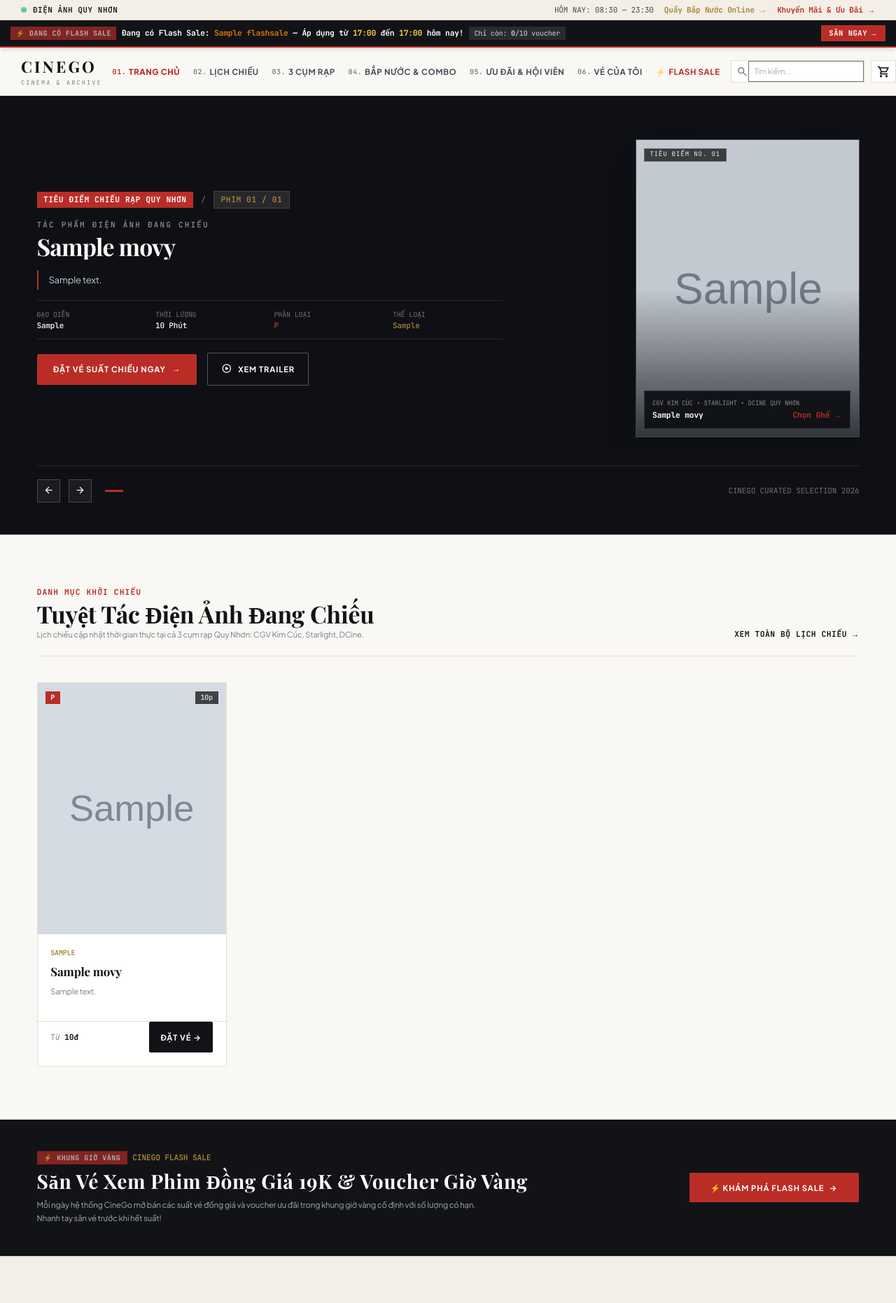
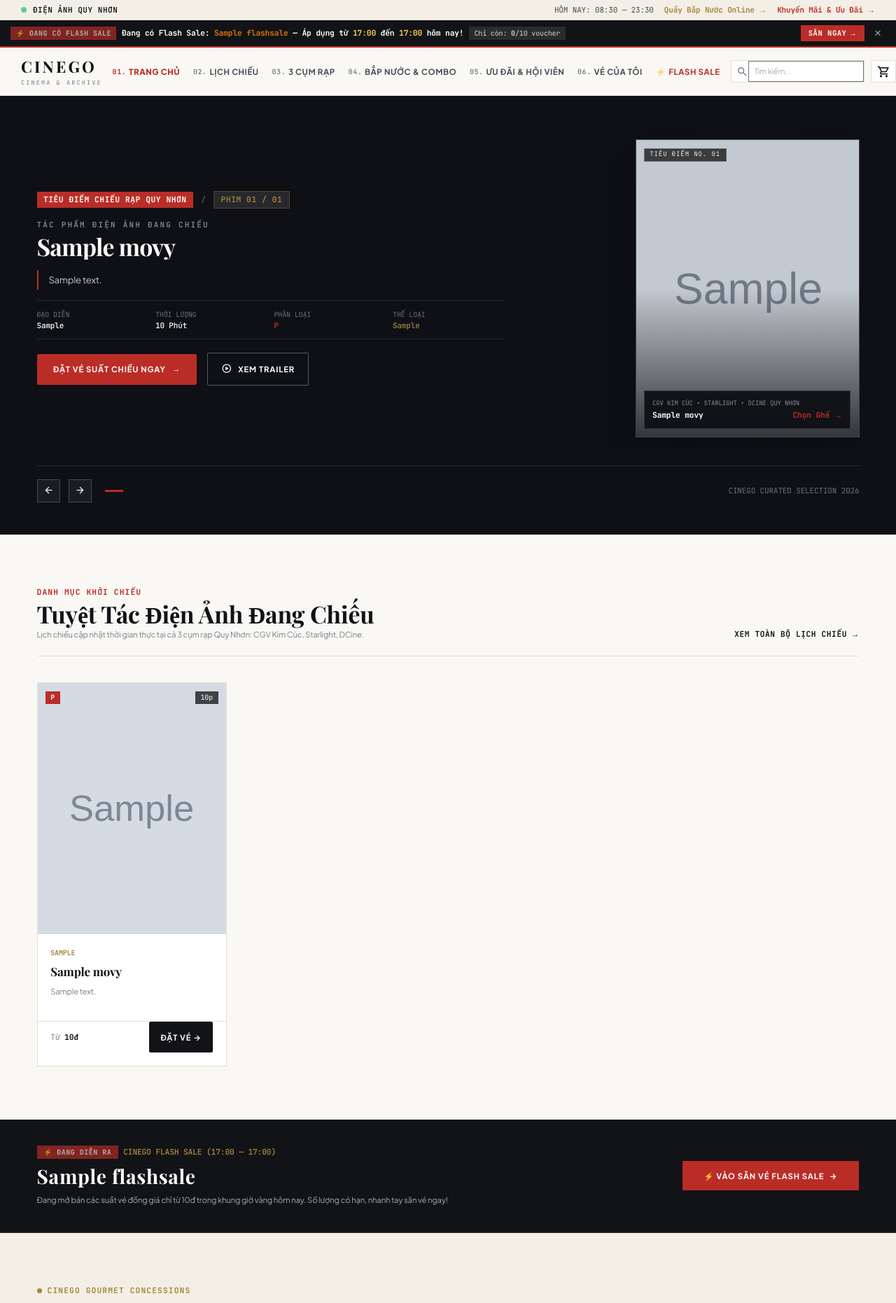
Before and after one commit to Linh-183/WEBXEMPHIM, a Node server app: page / in a window 1280 px wide; the page is wider, and only the part inside the window is pictured. Shown: the top 1862 px of that part at 70% size. Run offline with Node 20, Linux system fonts and the light colour scheme; tables that the repository leaves empty hold one stand-in row (values such as "Sample post"); grey boxes marked "Sample" are stand-in pictures; some libraries are stand-ins or nearby versions; some web fonts are replaced.

Commit message:
fix: smart header flashsale visibility & prevent banner from overlapping header

```diff
--- a/WebPhim/views/partials/header.ejs
+++ b/WebPhim/views/partials/header.ejs
@@ -88,14 +88,18 @@
   </aside>
 
   <!-- =========================================================================
-       1.1 DÒNG THÔNG BÁO FLASH SALE DÀI TRÊN MÀN HÌNH (ĐANG/SẮP DIỄN RA)
+       STICKY TOP WRAPPER (CHỨA CẢ THANH THÔNG BÁO FLASH SALE & HEADER MENU)
+       Đảm bảo thanh Flash Sale và Header xếp chồng đúng thứ tự, không bao giờ che khuất nhau
        ========================================================================= -->
+  <div class="sticky top-0 w-full z-40">
+
+    <!-- 1.1 DÒNG THÔNG BÁO FLASH SALE DÀI TRÊN MÀN HÌNH (ĐANG/SẮP DIỄN RA) -->
     <% if (typeof activeFlashSale !== 'undefined' && activeFlashSale) {
          const sTime = new Date(activeFlashSale.startTime).toLocaleTimeString('vi-VN', {hour: '2-digit', minute: '2-digit'});
          const eTime = new Date(activeFlashSale.endTime).toLocaleTimeString('vi-VN', {hour: '2-digit', minute: '2-digit'});
          const remaining = Math.max(0, (activeFlashSale.totalQuantity || 50) - (activeFlashSale.claimedQuantity || 0));
     %>
-    <aside class="w-full bg-[#121316] border-b-2 border-[#BA2D27] text-white py-2 px-4 shadow-md sticky top-0 z-50">
+      <aside id="flashSaleTopBanner" class="w-full bg-[#121316] border-b-2 border-[#BA2D27] text-white py-2 px-4 shadow-md transition-all">
         <div class="max-w-[1520px] mx-auto flex items-center justify-between gap-3 text-xs font-['JetBrains_Mono']">
           <div class="flex items-center gap-2 overflow-hidden truncate">
             <span class="px-2 py-0.5 bg-[#BA2D27] text-white font-bold text-[10px] uppercase tracking-wider animate-pulse rounded-xs shrink-0">
@@ -108,17 +112,22 @@
               Chỉ còn: <strong><%= remaining %></strong>/<%= activeFlashSale.totalQuantity || 50 %> voucher
             </span>
           </div>
-        <a href="/flash-sale" class="ml-2 shrink-0 px-3 py-1 bg-[#BA2D27] hover:bg-[#8E1F1A] text-white font-bold text-[10.5px] uppercase tracking-wider transition-colors flex items-center gap-1 shadow-sm whitespace-nowrap">
+          <div class="flex items-center gap-2 shrink-0">
+            <a href="/flash-sale" class="ml-2 px-3 py-1 bg-[#BA2D27] hover:bg-[#8E1F1A] text-white font-bold text-[10.5px] uppercase tracking-wider transition-colors flex items-center gap-1 shadow-sm whitespace-nowrap">
               <span>SĂN NGAY</span>
               <span>→</span>
             </a>
+            <button type="button" onclick="document.getElementById('flashSaleTopBanner').style.display='none'" class="text-white/60 hover:text-white px-1.5 py-0.5 text-sm leading-none" title="Đóng thông báo">
+              ✕
+            </button>
+          </div>
         </div>
       </aside>
     <% } else if (typeof upcomingFlashSale !== 'undefined' && upcomingFlashSale) {
          const sTime = new Date(upcomingFlashSale.startTime).toLocaleTimeString('vi-VN', {hour: '2-digit', minute: '2-digit'});
          const eTime = new Date(upcomingFlashSale.endTime).toLocaleTimeString('vi-VN', {hour: '2-digit', minute: '2-digit'});
     %>
-    <aside class="w-full bg-[#1A1D24] border-b border-[#A6853B] text-white py-2 px-4 shadow-md sticky top-0 z-50">
+      <aside id="flashSaleTopBanner" class="w-full bg-[#1A1D24] border-b border-[#A6853B] text-white py-2 px-4 shadow-md transition-all">
         <div class="max-w-[1520px] mx-auto flex items-center justify-between gap-3 text-xs font-['JetBrains_Mono']">
           <div class="flex items-center gap-2 overflow-hidden truncate">
             <span class="px-2 py-0.5 bg-[#A6853B] text-[#121316] font-bold text-[10px] uppercase tracking-wider rounded-xs shrink-0">
@@ -128,10 +137,15 @@
               Flash Sale: <strong class="text-amber-300"><%= upcomingFlashSale.title %></strong> sẽ mở bán từ <strong class="text-[#FAF8F5]"><%= sTime %></strong> đến <strong class="text-[#FAF8F5]"><%= eTime %></strong> hôm nay!
             </span>
           </div>
-        <a href="/flash-sale" class="ml-2 shrink-0 px-3 py-1 bg-white hover:bg-[#FAF8F5] text-[#121316] font-bold text-[10.5px] uppercase tracking-wider transition-colors flex items-center gap-1 shadow-sm whitespace-nowrap">
+          <div class="flex items-center gap-2 shrink-0">
+            <a href="/flash-sale" class="ml-2 px-3 py-1 bg-white hover:bg-[#FAF8F5] text-[#121316] font-bold text-[10.5px] uppercase tracking-wider transition-colors flex items-center gap-1 shadow-sm whitespace-nowrap">
               <span>XEM CHI TIẾT</span>
               <span>→</span>
             </a>
+            <button type="button" onclick="document.getElementById('flashSaleTopBanner').style.display='none'" class="text-white/60 hover:text-white px-1.5 py-0.5 text-sm leading-none" title="Đóng thông báo">
+              ✕
+            </button>
+          </div>
         </div>
       </aside>
     <% } %>
@@ -139,7 +153,7 @@
     <!-- =========================================================================
          2. EDITORIAL MASTHEAD NAVIGATION (COMPACT & BALANCED)
          ========================================================================= -->
-  <header class="sticky top-0 w-full z-40 bg-[#FAF8F5]/95 backdrop-blur-md border-b border-[#E5E0D5] transition-all duration-200">
+    <header class="w-full bg-[#FAF8F5]/95 backdrop-blur-md border-b border-[#E5E0D5] transition-all duration-200">
       <div class="max-w-[1520px] mx-auto px-4 sm:px-6 lg:px-8 h-16 sm:h-[68px] flex items-center justify-between gap-3 lg:gap-4">
 
         <!-- LOGO / MASTHEAD -->
@@ -172,9 +186,11 @@
           <a href="/tai-khoan/ve-cua-toi" class="cinego-nav-link hover:text-[#BA2D27] transition-all flex items-center gap-1 py-1.5 whitespace-nowrap">
             <span class="nav-num-badge font-['JetBrains_Mono'] text-[10px] text-[#7A7E8B]">06.</span> Vé Của Tôi
           </a>
+          <% if ((typeof activeFlashSale !== 'undefined' && activeFlashSale) || (typeof upcomingFlashSale !== 'undefined' && upcomingFlashSale)) { %>
             <a href="/flash-sale" class="cinego-nav-link text-[#BA2D27] hover:text-[#8E1F1A] transition-all flex items-center gap-1 py-1.5 whitespace-nowrap font-bold" title="Săn vé khung giờ vàng Flash Sale">
               <span class="animate-pulse">⚡</span> Flash Sale
             </a>
+          <% } %>
         </nav>
 
       <!-- RIGHT UTILITY CONTROLS -->
@@ -316,6 +332,7 @@
       </div>
     </div>
   </header>
+  </div>
 
 
 
@@ -357,10 +374,12 @@
             <span>06. Vé Của Tôi</span>
             <span class="font-['JetBrains_Mono'] text-xs text-[#BA2D27]">E-Ticket</span>
           </a>
+          <% if ((typeof activeFlashSale !== 'undefined' && activeFlashSale) || (typeof upcomingFlashSale !== 'undefined' && upcomingFlashSale)) { %>
             <a href="/flash-sale" class="cinego-mobile-link flex items-center justify-between text-[#BA2D27] font-bold pb-3 border-b border-[#E5E0D5] transition-all">
               <span class="flex items-center gap-1.5"><span class="animate-pulse">⚡</span> 07. Săn Vé Flash Sale</span>
               <span class="font-['JetBrains_Mono'] text-xs text-[#BA2D27]">Khung Giờ Vàng</span>
             </a>
+          <% } %>
         </nav>
       </div>
 
--- a/WebPhim/views/trangchu.ejs
+++ b/WebPhim/views/trangchu.ejs
@@ -252,32 +252,39 @@
   </section>
 
   <!-- =========================================================================
-       3.5 CINEGO FLASH SALE CALLOUT SECTION
+       3.5 CINEGO FLASH SALE CALLOUT SECTION (CHỈ HIỆN KHI CÓ FLASH SALE)
        ========================================================================= -->
-  <section class="py-12 px-6 sm:px-10 lg:px-14 bg-[#121316] text-white border-b border-[#2A2E39]">
+  <% if ((typeof activeFlashSale !== 'undefined' && activeFlashSale) || (typeof upcomingFlashSale !== 'undefined' && upcomingFlashSale)) {
+       const fsPromo = (typeof activeFlashSale !== 'undefined' && activeFlashSale) ? activeFlashSale : upcomingFlashSale;
+       const isLive = (typeof activeFlashSale !== 'undefined' && activeFlashSale);
+       const sTime = new Date(fsPromo.startTime).toLocaleTimeString('vi-VN', {hour: '2-digit', minute: '2-digit'});
+       const eTime = new Date(fsPromo.endTime).toLocaleTimeString('vi-VN', {hour: '2-digit', minute: '2-digit'});
+  %>
+    <section class="py-10 px-6 sm:px-10 lg:px-14 bg-[#121316] text-white border-b border-[#2A2E39]">
       <div class="max-w-[1520px] mx-auto flex flex-col md:flex-row items-center justify-between gap-8">
         <div class="space-y-2">
           <div class="flex items-center gap-2">
-          <span class="px-2.5 py-0.5 bg-[#BA2D27] text-white font-['JetBrains_Mono'] text-[10px] font-bold uppercase tracking-wider animate-pulse">
-            ⚡ KHUNG GIỜ VÀNG
+            <span class="px-2.5 py-0.5 <%= isLive ? 'bg-[#BA2D27] animate-pulse' : 'bg-[#A6853B]' %> text-white font-['JetBrains_Mono'] text-[10px] font-bold uppercase tracking-wider">
+              <%= isLive ? '⚡ ĐANG DIỄN RA' : '⚡ SẮP DIỄN RA' %>
             </span>
-          <span class="text-[#A6853B] font-['JetBrains_Mono'] text-xs font-semibold">CINEGO FLASH SALE</span>
+            <span class="text-[#A6853B] font-['JetBrains_Mono'] text-xs font-semibold">CINEGO FLASH SALE (<%= sTime %> — <%= eTime %>)</span>
           </div>
           <h2 class="font-serif text-2xl sm:text-3xl font-bold text-white tracking-wide">
-          Săn Vé Xem Phim Đồng Giá 19K & Voucher Giờ Vàng
+            <%= fsPromo.title %>
           </h2>
           <p class="text-xs text-[#A6AAB6] max-w-2xl leading-relaxed">
-          Mỗi ngày hệ thống CineGo mở bán các suất vé đồng giá và voucher ưu đãi trong khung giờ vàng cố định với số lượng có hạn. Nhanh tay săn vé trước khi hết suất!
+            Đang mở bán các suất vé đồng giá chỉ từ <%= (fsPromo.salePrice || 19000).toLocaleString('vi-VN') %>đ trong khung giờ vàng hôm nay. Số lượng có hạn, nhanh tay săn vé ngay!
           </p>
         </div>
         <div class="shrink-0 flex items-center gap-4">
           <a href="/flash-sale" class="btn-editorial-primary text-xs !py-3.5 !px-8 font-bold !bg-[#BA2D27] hover:!bg-[#8E1F1A] transition-colors whitespace-nowrap flex items-center gap-2">
-          <span>⚡ KHÁM PHÁ FLASH SALE</span>
+            <span>⚡ VÀO SĂN VÉ FLASH SALE</span>
             <span>→</span>
           </a>
         </div>
       </div>
     </section>
+  <% } %>
 
   <!-- =========================================================================
        4. CONCESSIONS & POPCORN SHOWCASE (QUẦY BẮP NƯỚC RIÊNG CỦA RẠP)
```
Also changed, not shown: WebPhim/views/trangkhuyenmai.ejs (+13 -6 lines). Lines whose indentation alone changed are shown as unchanged.
